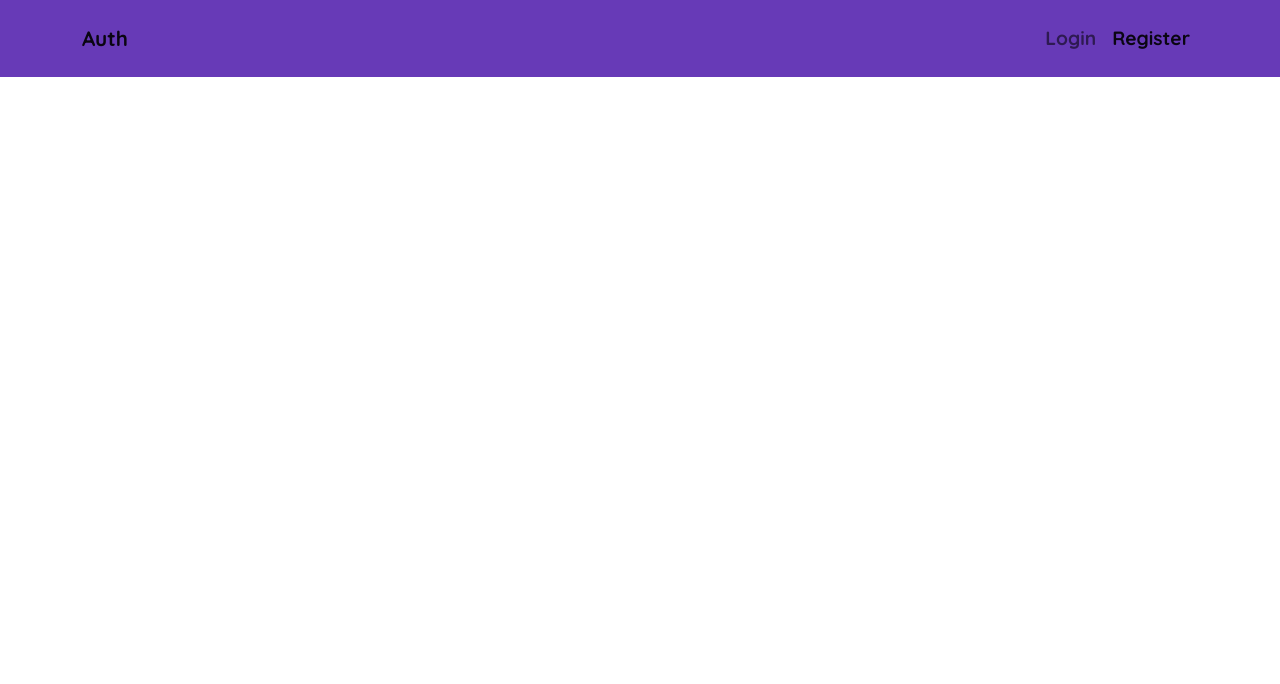
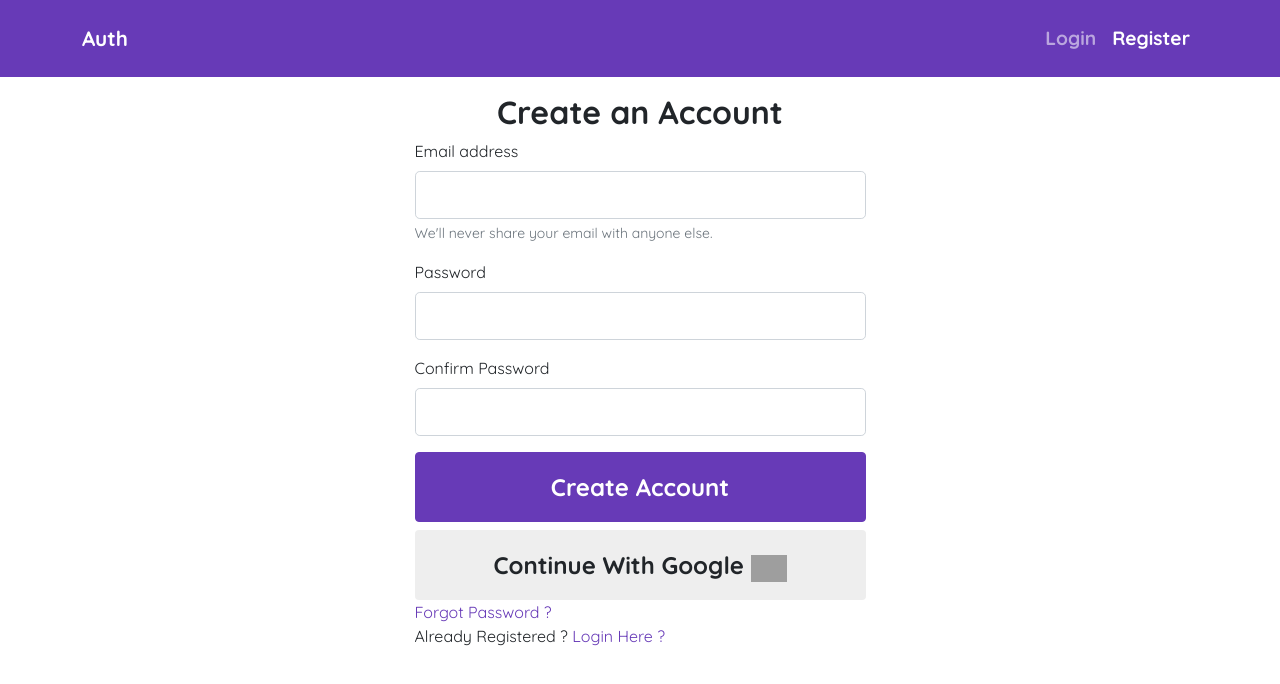
Before and after one commit to desi-programmer/mern-authentication, a React (Create React App) app: page /register in a window 1280 px wide. Shown: the top 684 px of the page. Built offline with nearby package versions, Linux system fonts and the light colour scheme; grey boxes are pictures that could not be loaded.

Commit message:
Added Register Route and UI

```diff
--- a/src/App.js
+++ b/src/App.js
@@ -1,6 +1,7 @@
 import { BrowserRouter as Router, Route, Switch } from "react-router-dom";
 import Navbar from "./components/Navbar";
 import Login from "./components/Login";
+import Register from "./components/Register";
 
 function App() {
   return (
@@ -21,7 +22,7 @@ function App() {
       </Switch>
       <Switch>
         <Route exact path="/register">
-          {/* <Register></Register> */}
+          <Register></Register>
         </Route>
       </Switch>
     </Router>
--- a/src/components/Navbar.js
+++ b/src/components/Navbar.js
@@ -5,7 +5,7 @@ export default function Navbar() {
   console.log(location.pathname);
 
   return (
-    <nav className="navbar navbar-expand-lg navbar-light bg-light p-3">
+    <nav className="navbar navbar-expand-lg navbar-dark bg-dark p-3">
       <div className="container">
         <Link className="navbar-brand" to="/">
             <i class="bi bi-trophy"></i> <span></span> Auth
--- /dev/null
+++ b/src/components/Register.js
@@ -0,0 +1,73 @@
+import { Link } from "react-router-dom";
+
+export default function Register() {
+  return (
+    <div className="container">
+      <div className="row justify-content-center">
+        <div className="col-11 col-md-6 col-lg-5 py-3">
+          <h2 className="text-center fw-bold">Create an Account</h2>
+          <form>
+            <div className="mb-3">
+              <label htmlFor="email" className="form-label">
+                Email address
+              </label>
+              <input
+                type="email"
+                className="form-control form-control-lg"
+                id="email"
+                aria-describedby="emailHelp"
+              ></input>
+              <div id="emailHelp" className="form-text">
+                We'll never share your email with anyone else.
+              </div>
+            </div>
+            <div className="mb-3">
+              <label htmlFor="password" className="form-label">
+                Password
+              </label>
+              <input
+                type="password"
+                className="form-control form-control-lg"
+                id="password"
+              ></input>
+            </div>
+            <div className="mb-3">
+              <label htmlFor="password2" className="form-label">
+                Confirm Password
+              </label>
+              <input
+                type="password"
+                className="form-control form-control-lg"
+                id="password2"
+              ></input>
+            </div>
+
+            <div className="d-grid gap-2">
+              <button type="submit" className="btn btn-primary py-3 fw-bold fs-4">
+                Create Account
+              </button>
+              <button type="submit" className="btn googleBtn py-3 fw-bold fs-4">
+                Continue With Google{" "}
+                <img
+                  src="https://pics.freeicons.io/uploads/icons/png/2659939281579738432-512.png"
+                  width="36px"
+                  alt ="Google Logo"
+                ></img>{""}
+              </button>
+            </div>
+          </form>
+          <div>
+            <Link to="/forgot-password" className="text-decoration-none my-3">
+              Forgot Password ?
+            </Link>
+            <br></br>
+            Already Registered ? <span></span>{" "}
+            <Link to="/login" className="text-decoration-none py-3">
+              Login Here ?
+            </Link>
+          </div>
+        </div>
+      </div>
+    </div>
+  );
+}
```
